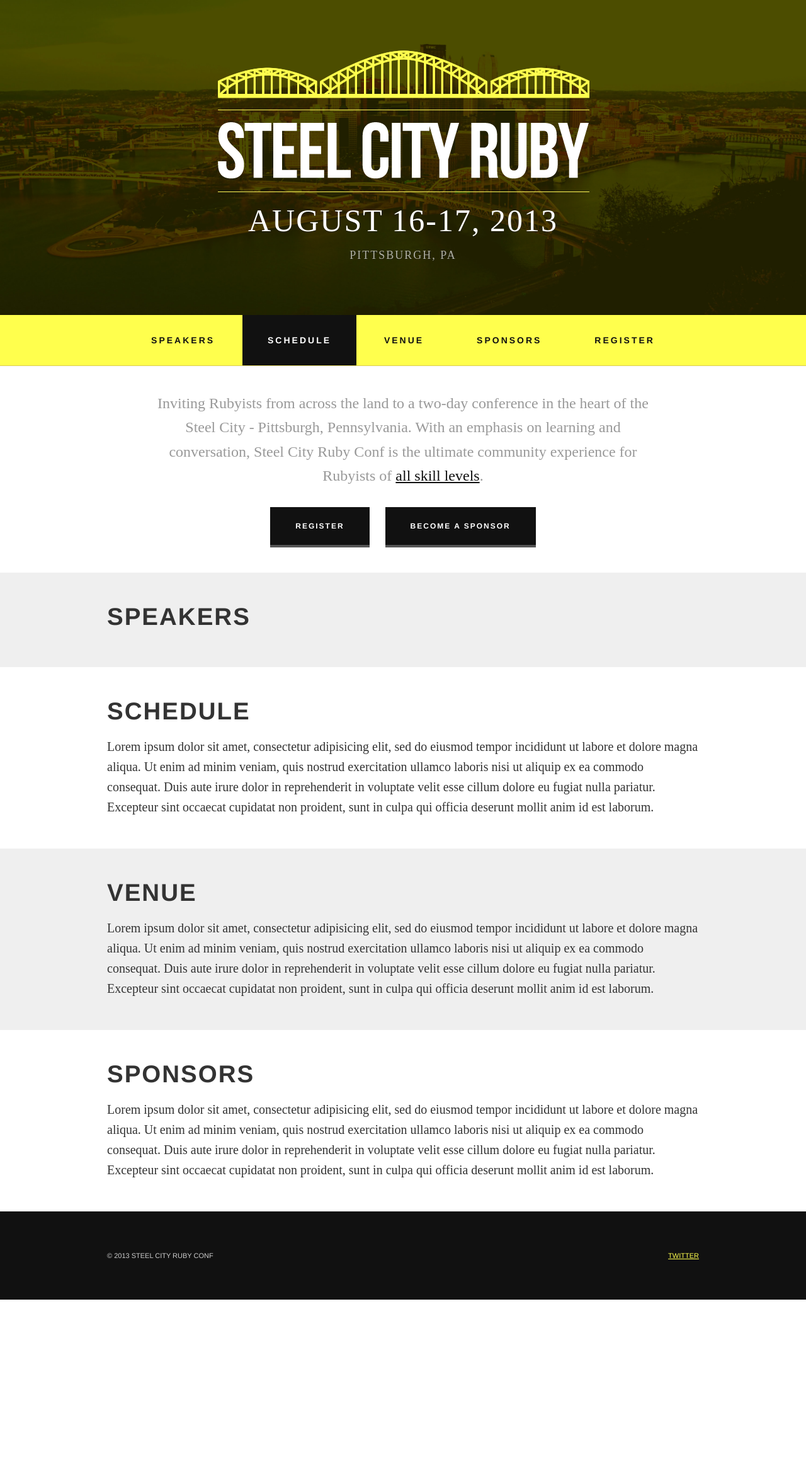
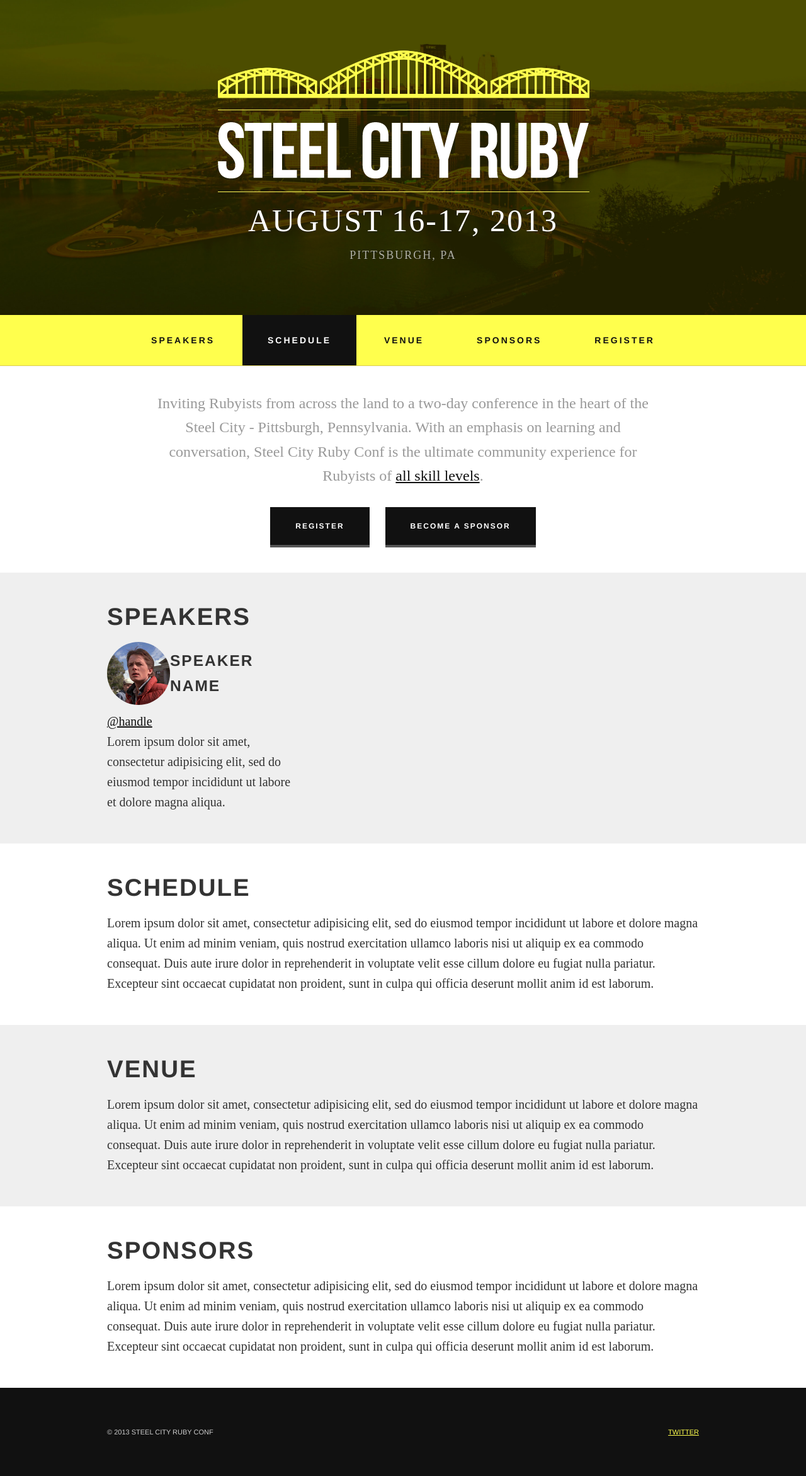
Before and after one commit to colindean/steelcityruby.github.com, a Jekyll site: the page built from index.html, in a window 1280 px wide. Shown: the whole page at 63% size. Built offline with Jekyll 4.4.1, drawn with Linux system fonts in a browser that asks for light colours; nearby versions of some CDN libraries; some web fonts are replaced; Markdown is read by kramdown in place of the engine named in the settings; before the commit the page ends 2063 px from its top, so only the background shows below that.

Commit message:
working on speakers

```diff
--- a/css/style.css
+++ b/css/style.css
@@ -169,6 +169,35 @@
   border-bottom:4px solid #DACC57;
 }
 
+.speaker-avatar {
+  display:inline-block;
+  float:left;
+  height:100px;
+  width:100px;
+  background-repeat:no-repeat;
+  background-position:center center;
+  background-image:url('../img/marty.gif');
+  border-radius:100px;
+}
+
+.speaker h2 {
+  font-size:18px;
+  font-weight:bold;
+  font-family:'Lusitana', serif;
+  line-height:1.6em;
+  color:#111;
+}
+
+.speaker-handle {
+  color:#111;
+  text-decoration:underline;
+  display:block;
+}
+
+.speaker-bio {
+
+}
+
 footer {
   width:100%;
   height:20px;
--- a/index.html
+++ b/index.html
@@ -46,14 +46,15 @@
           </div>
         </div>
 
-        {% if page.speakers %}
-          {% for speaker in page.speakers %}
-            {% if speaker[1].image %}
-              <img src="{{ speaker[1].image.url }}" title="{{ speaker[1].image.title }}" alt="{{ speaker[1].image.alt }}" width="150" />
-            {% endif %}
-            {{ speaker[1].name }}
-          {% endfor %}
-        {% endif %}
+        <div class="row">
+          <div class="span4 speaker">
+            <div class="speaker-avatar">&nbsp;</div>
+            <h3>Speaker Name</h3>
+            <a class="speaker-handle" href="">@handle</a>
+            <p class="bio">Lorem ipsum dolor sit amet, consectetur adipisicing elit, sed do eiusmod
+            tempor incididunt ut labore et dolore magna aliqua.</p>
+          </div>
+        </div>
       </div>
     </section>
 
```
Also changed, not shown: img/hhc.jpg (added), img/marty.gif (added).
